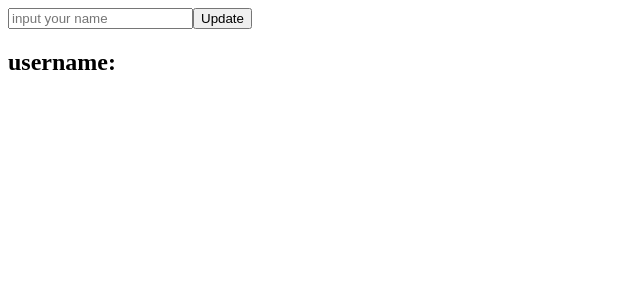
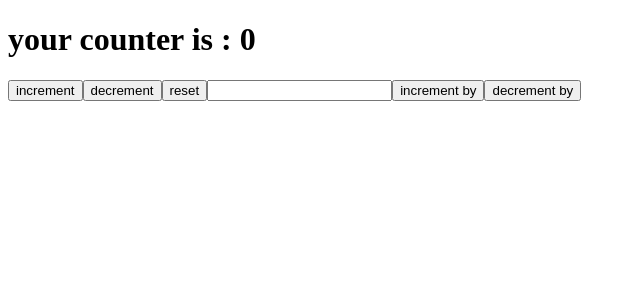
Before and after one commit to iom-future/react-for-beginners1, a React (Vite) app: page / in a window 1280 px wide. Shown: the top 300 px of the page, without its empty margins (0-640 px from the left). Built offline with nearby package versions, Linux system fonts and the light colour scheme.

Commit message:
learn about useReducer hook

```diff
--- a/src/App.jsx
+++ b/src/App.jsx
@@ -1,20 +1,7 @@
-import UserProvider from "./components/UserContext.jsx";
-import UpdateUser from "./components/UpdateUser.jsx";
-import UserProfile from "./components/UserProfile.jsx";
+import UseReducerCounter from "./components/UseReducerCounter";
 function App() {
     return(<div>
-        <UserProvider>
-            {/* anything here is a child of the UserProvider component, and it will be passed as a prop to it
-                : ({children})=>{
-                     //UserProvider code
-                    }
-                    the destructured children in the parameter parenthesis, are the component placed in between the UserProvider tags right here
-            */}
-            <UpdateUser />
-            <UserProfile />
-        </UserProvider>
-
-
+        <UseReducerCounter />
     </div>);
 }
 
--- /dev/null
+++ b/src/assets/counterReducer.js
@@ -0,0 +1,17 @@
+export const counterReducer = (state,action)=>{
+        switch (action.type) {
+            case "increment":
+                return {...state,count:state.count+1}
+            case "decrement":
+                return {...state,count:state.count-1}
+            case "incrementBy":
+                return {...state,count:state.count+action.incrementBy}
+            case "decrementBy":
+                return {...state,count:state.count-action.decrementBy}
+            case "reset":
+                return {...state,count:0}
+            default :
+            return state
+        }
+
+}
--- /dev/null
+++ b/src/components/UseReducerCounter.jsx
@@ -0,0 +1,20 @@
+import { counterReducer } from "../assets/counterReducer"
+import { useReducer,useState } from "react"
+function UseReducerCounter() {
+    let [state,dispatch]=useReducer(counterReducer,{count:0});
+    let [inputValue, setInputValue] = useState("")
+  return (
+    <div>
+        <h1>your counter is : {state.count}</h1>
+        <button onClick={ ()=>{dispatch({type:"increment"});setInputValue("")}}>increment</button>
+        <button onClick={()=>{dispatch({type:"decrement"});setInputValue("")}}>decrement</button>
+        <button onClick={()=>{dispatch({type:"reset"});setInputValue("")}}>reset</button>
+        {/* the input value of a type="number" is string, dont mind the "number" type */}
+        <input type="number" onChange={(e)=>{setInputValue(parseInt(e.target.value))}} value={inputValue}/>
+        <button onClick={ ()=>{dispatch({type:"incrementBy",incrementBy:inputValue});setInputValue("")}}>increment by {inputValue}</button>
+         <button onClick={()=>{dispatch({type:"decrementBy",decrementBy:inputValue});setInputValue("")}}>decrement by {inputValue}</button>
+    </div>
+  )
+}
+
+export default UseReducerCounter
```
Also changed, not shown: notes/contextAPI.txt.
